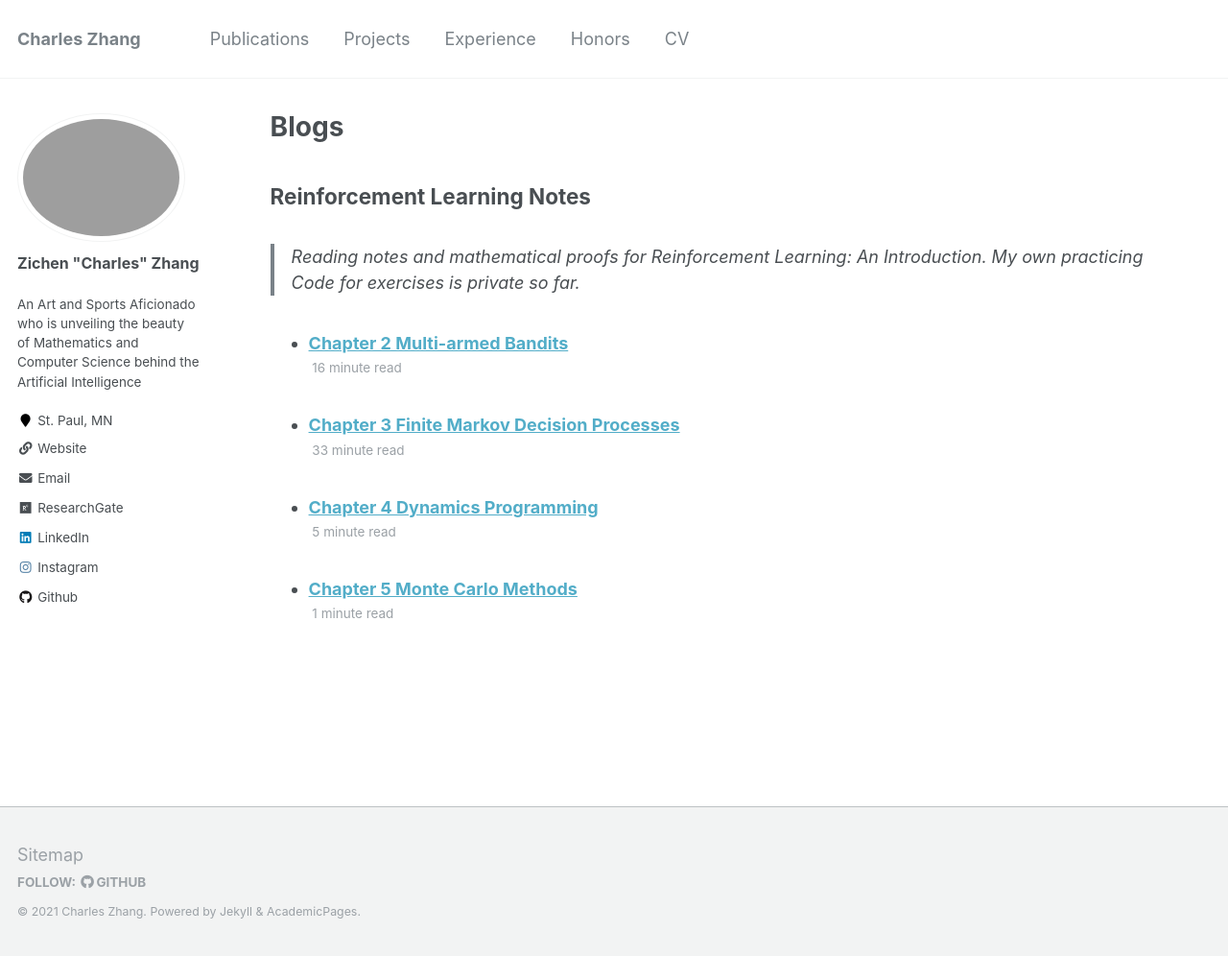
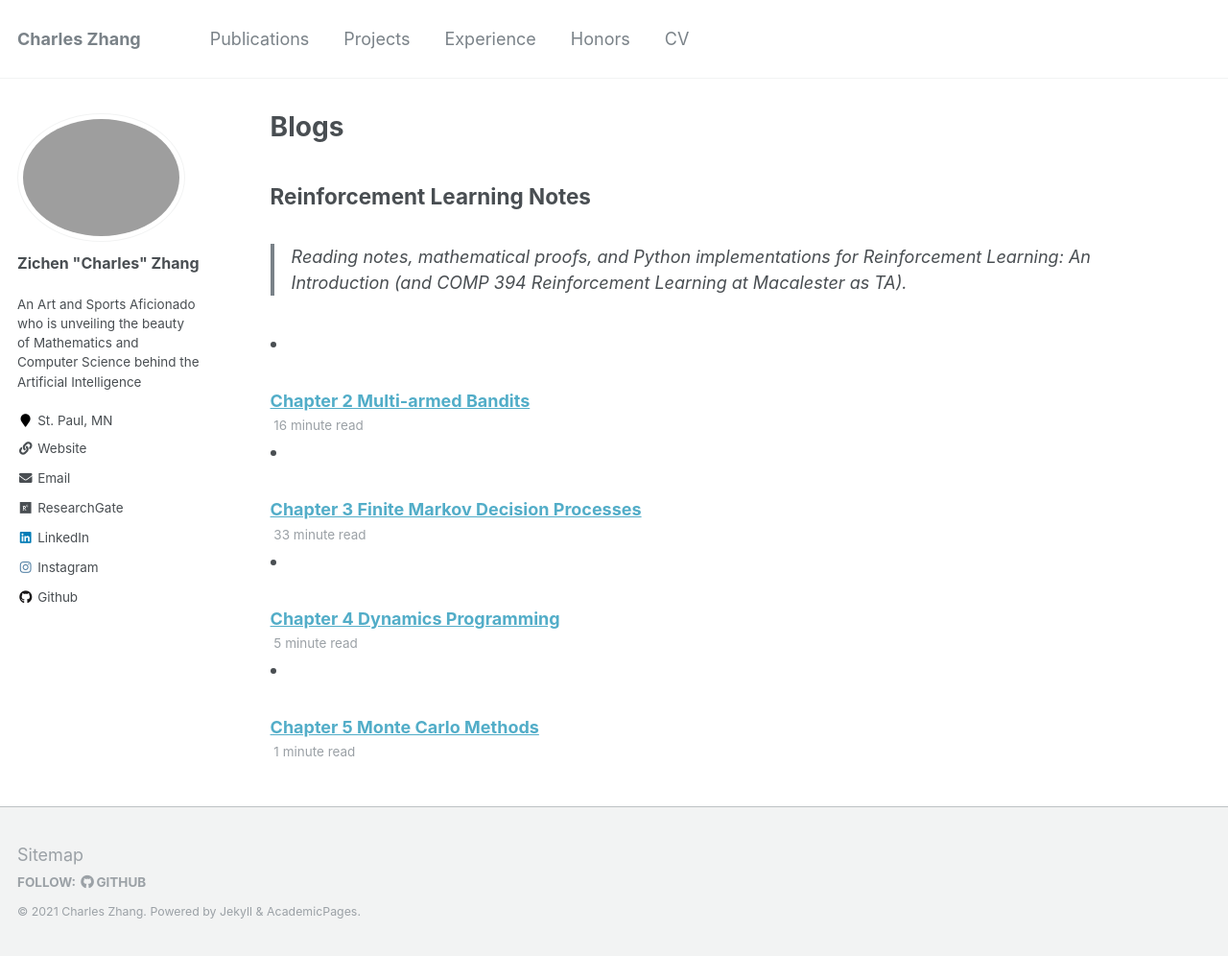
Before and after one commit to zcczhang/zcczhang.github.io, a Jekyll site: the page built from _pages/blogs.md, in a window 1280 px wide and 996 px high. Shown: the whole window at 96% size. Built offline with Jekyll 4.4.1, drawn with Linux system fonts in a browser that asks for light colours.

Commit message:
Update blogs.md

```diff
--- a/_pages/blogs.md
+++ b/_pages/blogs.md
@@ -11,8 +11,10 @@ redirect_from:
 
 ## Reinforcement Learning Notes
 
-> Reading notes and mathematical proofs for *Reinforcement Learning: An Introduction*. My own practicing Code for exercises is private so far.
+> Reading notes, mathematical proofs, and Python implementations for *Reinforcement Learning: An Introduction* (and COMP 394 Reinforcement Learning at Macalester as TA).
 
-  <ul>{% for post in site.rl %}
-    {% include archive-single-cv.html %}
-  {% endfor %}</ul>
+{% include base_path %}
+
+{% for post in site.rl %}
+   {% include archive-single-cv.html %}
+{% endfor %}
```
